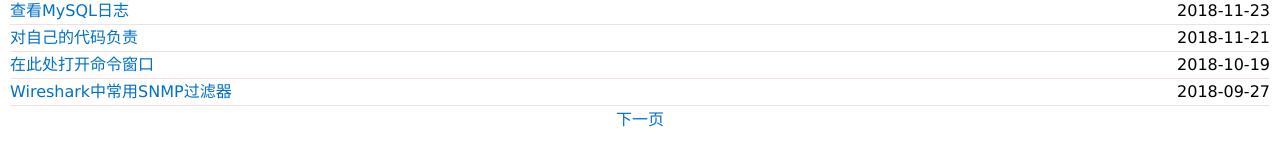
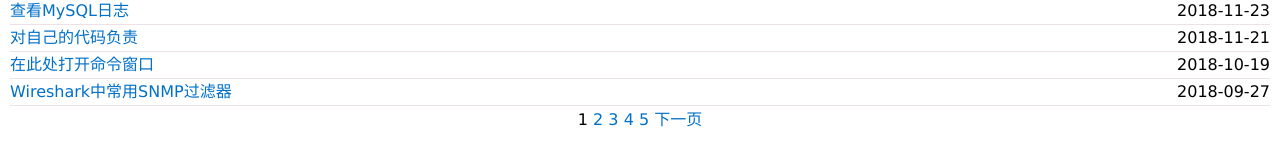
Before and after one commit to yinyongxian/yinyongxian.github.io, a Jekyll site: the page built from index.html, in a window 1280 px wide. Shown: the part 157-323 px from the top of the page. Built offline with Jekyll 4.4.1, drawn with Linux system fonts in a browser that asks for light colours; the list of posts is cut into pages by our own code.

Commit message:
标点符号修正

```diff
--- a/index.html
+++ b/index.html
@@ -47,7 +47,7 @@ title: 清流泉
     <a href="{{ paginator.previous_page_path | prepend: site.baseurl | replace: '//', '/' }}">上一页</a>
     {% endif %}
 
-    {% for page in （1..paginator.total_pages) limit:5%}
+    {% for page in (1..paginator.total_pages) limit:5 %}
     {% if page == paginator.page %}
       <span class="active">{{ page }}</span>
     {% elsif page == 1 %}
```
